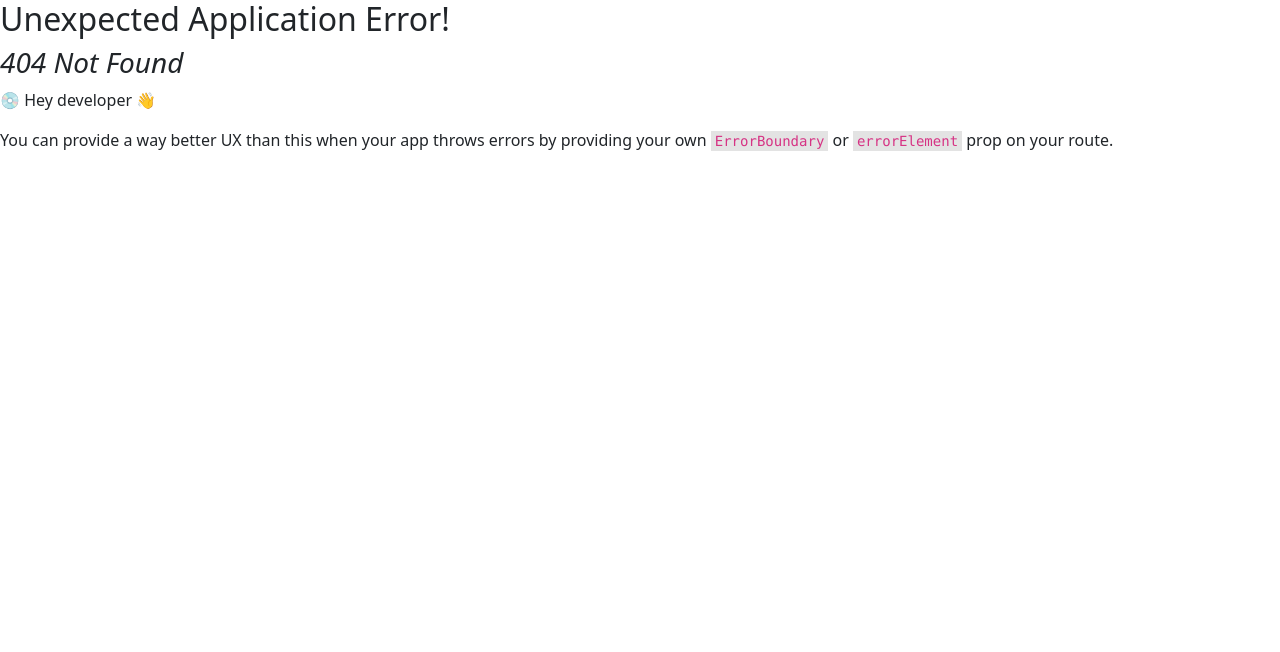
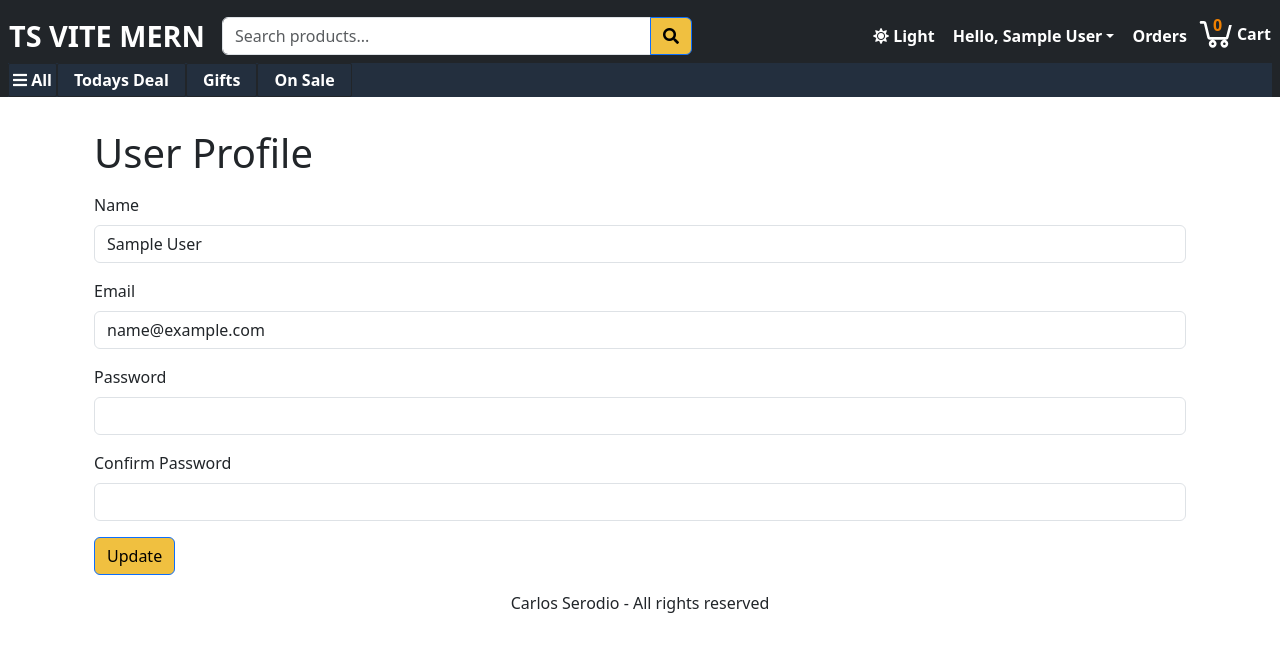
Before and after one commit to csalpha/ts-vite-mern, a React (Vite) app in the folder client/: page /profile in a window 1280 px wide. Before the commit this address had no page. Shown: the top 652 px of the page. Built offline with nearby package versions, Linux system fonts and the light colour scheme; sample sign-in values are in the browser's storage.

Commit message:
Create Profile Page

```diff
--- a/client/src/App.tsx
+++ b/client/src/App.tsx
@@ -1,19 +1,25 @@
-import { useContext, useEffect } from "react";
+// import necessary dependencies
+import { useContext, useEffect } from 'react'
 import {
   Badge,
   Button,
   Container,
+  Form,
+  FormControl,
+  InputGroup,
   Nav,
   Navbar,
   NavDropdown,
-} from "react-bootstrap";
-import { Link, Outlet } from "react-router-dom";
-import { Store } from "./Store";
-import { LinkContainer } from "react-router-bootstrap";
-import { ToastContainer } from "react-toastify";
-import "react-toastify/dist/ReactToastify.css";
+} from 'react-bootstrap'
+import { Link, Outlet } from 'react-router-dom'
+import { LinkContainer } from 'react-router-bootstrap'
+import { ToastContainer } from 'react-toastify'
+import 'react-toastify/dist/ReactToastify.css'
+import { Store } from './Store'
 
-const App = () => {
+// define App component
+function App() {
+
   // Access the state and dispatch function from the store using useContext
   const {
     state: {
@@ -23,95 +29,163 @@
     },
     dispatch, // Extract the dispatch function
   } = useContext(Store);
+  // Set the theme based on the mode
+  useEffect(() => {
+    document.body.setAttribute('data-bs-theme', mode)
+  }, [mode]) // mode
 
-  useEffect(() => {
-    // Set the theme based on the mode
-    document.body.setAttribute("data-bs-theme", mode);
-  }, [mode]);
-
+  // switch theme mode
   const switchModeHandler = () => {
      // Dispatch an action to switch the mode
-    dispatch({ type: "SWITCH_MODE" });
-  };
+    dispatch({ type: 'SWITCH_MODE' })
+  }
 
+  // sign out user
   const signoutHandler = () => {
-    dispatch({ type: "USER_SIGNOUT" }); // Dispatches an action of type "USER_SIGNOUT" to the reducer, triggering the appropriate state update
-
-    localStorage.removeItem("userInfo"); // Removes the "userInfo" key from localStorage, clearing the stored user information
-    localStorage.removeItem("cartItems"); // Removes the "cartItems" key from localStorage, clearing the stored cart items
-    localStorage.removeItem("shippingAddress"); // Removes the "shippingAddress" key from localStorage, clearing the stored shipping address
-    localStorage.removeItem("paymentMethod"); // Removes the "paymentMethod" key from localStorage, clearing the stored payment method
-
-    window.location.href = "/signin"; // Redirects the user to the "/signin" page by updating the URL of the current window
-  };
+    // dispatch signout action
+    dispatch({ type: 'USER_SIGNOUT' })
+    // remove items from local storage
+    localStorage.removeItem('userInfo')
+    localStorage.removeItem('cartItems')
+    localStorage.removeItem('shippingAddress')
+    localStorage.removeItem('paymentMethod')
+    // redirect to signin page
+    window.location.href = '/signin'
+  }
 
   return (
-    <div className='d-flex flex-column vh-100'>
-      <ToastContainer position='bottom-center' limit={1} />
+    // return the JSX elements
+    <div className="d-flex flex-column vh-100">
+      <ToastContainer position="bottom-center" limit={1} />
       {/* Header */}
       <header>
-        <Navbar expand='lg'>
-          <Container>
-            <LinkContainer to='/'>
-              <Navbar.Brand>ts vite</Navbar.Brand>
+        <Navbar
+          className="d-flex flex-column align-items-stretch p-2 pb-0 mb-3"
+          bg="dark"
+          variant="dark"
+          expand="lg"
+        >
+          <div className="d-flex justify-content-between align-items-center">
+            <LinkContainer to="/" className="header-link">
+              <Navbar.Brand>TS VITE MERN</Navbar.Brand>
             </LinkContainer>
-          </Container>
-          <Nav>
-            {/* Switch mode button */}
-            <Button variant={mode} onClick={switchModeHandler}>
-              <i className={mode === "light" ? "fa fa-sun" : "fa fa-moon"}></i>
+            <Form className="flex-grow-1 d-flex me-auto">
+              <InputGroup>
+                <FormControl
+                  type="text"
+                  name="q"
+                  id="q"
+                  placeholder="Search products..."
+                  aria-label="Search Products"
+                  aria-describedby="button-search"
+                ></FormControl>
+                <Button
+                  variant="outline-primary"
+                  type="submit"
+                  id="button-search"
+                >
+                  <i className="fas fa-search"></i>
                 </Button>
-            <Link to='/cart' className='nav-link'>
-              Cart
-              {cart.cartItems.length > 0 && (
-                <Badge pill bg='danger'>
-                  {cart.cartItems.reduce((a, c) => a + c.quantity, 0)}
-                </Badge>
-              )}
+              </InputGroup>
+            </Form>
+
+            <Navbar.Collapse>
+              <Nav className="w-100 justify-content-end">
+                <Link
+                  to="#"
+                  className="nav-link header-link"
+                  onClick={switchModeHandler}
+                >
+                  <i
+                    className={mode === 'light' ? 'fa fa-sun' : 'fa fa-moon'}
+                  ></i>{' '}
+                  {mode === 'light' ? 'Light' : 'Dark'}
                 </Link>
+
                 {userInfo ? (
                   // Condition: If userInfo exists (user is signed in)
                   <NavDropdown
-              title={userInfo.name}
-              id="basic-nav-dropdown"
-              className="dropdown-menu-start"
+                    className="header-link"
+                    title={`Hello, ${userInfo.name}`}
                   >
+                    <LinkContainer to="/profile">
+                      <NavDropdown.Item>User Profile</NavDropdown.Item>
+                    </LinkContainer>
                     <LinkContainer to="/orderhistory">
                       <NavDropdown.Item>Order History</NavDropdown.Item>
                     </LinkContainer>
-                {/* Render a NavDropdown component */}
+                    <NavDropdown.Divider />
                     <Link
-                  className='dropdown-item'
-                  to='#signout'
+                      className="dropdown-item"
+                      to="#signout"
                       onClick={signoutHandler}
                     >
-                  Sign Out
+                      {' '}
+                      Sign Out{' '}
                     </Link>
-                {/* Render a link for signing out */}
                   </NavDropdown>
                 ) : (
-              // Condition: If userInfo does not exist (user is not signed in)
-              <Link className='nav-link' to='/signin'>
-                Sign In
+                  <NavDropdown className="header-link" title={`Hello, sign in`}>
+                    <LinkContainer to="/signin">
+                      <NavDropdown.Item>Sign In</NavDropdown.Item>
+                    </LinkContainer>
+                  </NavDropdown>
+                )}
+                <Link to="/orderhistory" className="nav-link header-link">
+                  Orders
                 </Link>
-              /* Render a link for signing in */
-            )}
+                <Link to="/cart" className="nav-link header-link p-0">
+                  {
+                    <span className="cart-badge">
+                      {// display the number of items in the cart
+                      cart.cartItems.reduce((a, c) => a + c.quantity, 0)}
+                    </span>
+                  }
+                  <svg
+                    fill="#ffffff"
+                    viewBox="130 150 200 300"
+                    width="40px"
+                    height="40px"
+                  >
+                    <path d="M 110.164 188.346 C 104.807 188.346 100.437 192.834 100.437 198.337 C 100.437 203.84 104.807 208.328 110.164 208.328 L 131.746 208.328 L 157.28 313.233 C 159.445 322.131 167.197 328.219 176.126 328.219 L 297.409 328.219 C 306.186 328.219 313.633 322.248 315.951 313.545 L 341.181 218.319 L 320.815 218.319 L 297.409 308.237 L 176.126 308.237 L 150.592 203.332 C 148.426 194.434 140.675 188.346 131.746 188.346 L 110.164 188.346 Z M 285.25 328.219 C 269.254 328.219 256.069 341.762 256.069 358.192 C 256.069 374.623 269.254 388.165 285.25 388.165 C 301.247 388.165 314.431 374.623 314.431 358.192 C 314.431 341.762 301.247 328.219 285.25 328.219 Z M 197.707 328.219 C 181.711 328.219 168.526 341.762 168.526 358.192 C 168.526 374.623 181.711 388.165 197.707 388.165 C 213.704 388.165 226.888 374.623 226.888 358.192 C 226.888 341.762 213.704 328.219 197.707 328.219 Z M 197.707 348.201 C 203.179 348.201 207.434 352.572 207.434 358.192 C 207.434 363.812 203.179 368.183 197.707 368.183 C 192.236 368.183 187.98 363.812 187.98 358.192 C 187.98 352.572 192.236 348.201 197.707 348.201 Z M 285.25 348.201 C 290.722 348.201 294.977 352.572 294.977 358.192 C 294.977 363.812 290.722 368.183 285.25 368.183 C 279.779 368.183 275.523 363.812 275.523 358.192 C 275.523 352.572 279.779 348.201 285.25 348.201 Z" />
+                  </svg>
+                  <span>Cart</span>
+                </Link>
               </Nav>
+            </Navbar.Collapse>
+          </div>
+          <div className="sub-header">
+            <div className="d-flex">
+              <Link to="#" className="nav-link header-link p-1">
+                <i className="fas fa-bars"></i> All
+              </Link>
+              { // display the categories
+              ['Todays Deal', 'Gifts', 'On Sale'].map((x) => (
+                <Link
+                  key={x}
+                  className="nav-link header-link p-1 px-3"
+                  to={`/search?tag=${x}`}
+                >
+                  {x}
+                </Link>
+              ))}
+            </div>
+          </div>
         </Navbar>
       </header>
       {/* Main content */}
       <main>
-        <Container className='mt-3'>
+        <Container className="mt-3">
            {/* Renders the child route's element, if there is one. */}
           <Outlet />
         </Container>
       </main>
       {/* Footer */}
       <footer>
-        <div className='text-center'>Carlos Serôdio - All rights reserved</div>
+        <div className="text-center">Carlos Serodio - All rights reserved</div>
       </footer>
     </div>
-  );
-};
+  )
+}
 
-export default App;
+export default App
--- a/client/src/hooks/userHooks.ts
+++ b/client/src/hooks/userHooks.ts
@@ -44,3 +44,26 @@
         })
       ).data, // It expects a response of type 'UserInfo' and returns the 'data' property from the response.
   });
+
+// Exporting a custom hook named useUpdateProfileMutation
+  export const useUpdateProfileMutation = () =>
+  useMutation({
+    // Defining the mutation function
+    mutationFn: async (
+    {
+      name,
+      email,
+      password,
+    }: {
+      name: string
+      email: string
+      password: string
+    }) =>
+      ( // Makes an asynchronous a PUT request to the server's 'profile' API endpoint with the provided name, email and password.
+        await apiClient.put<UserInfo>(`api/users/profile`, {
+          name,
+          email,
+          password,
+        })
+      ).data, // It expects a response of type 'UserInfo' and returns the 'data' property from the response.
+  })
--- a/client/src/index.css
+++ b/client/src/index.css
@@ -54,3 +54,50 @@
   left: auto;
   right: 0;
 }
+
+/* header */
+
+.navbar-brand {
+  font-weight: bold;
+  font-size: 1.8rem;
+}
+
+a.header-link,
+.header-link > a {
+  border: 1px rgb(33, 37, 41) solid;
+  border-radius: 2px;
+  color: white !important;
+  font-weight: bold;
+}
+
+a.header-link:hover,
+.header-link > a:hover {
+  color: white;
+  border: 1px white solid;
+}
+
+.header .dropdown-menu,
+.header .dropdown-item {
+  color: black !important;
+  background-color: white;
+}
+.header .dropdown-item a:hover {
+  border: 1px rgb(33, 37, 41) solid;
+}
+.sub-header {
+  background-color: #232f3e;
+}
+
+.cart-badge {
+  position: absolute;
+  color: #f08000;
+  font-weight: bold;
+  margin-left: 16px;
+  margin-top: -3px;
+}
+
+.btn-primary,
+.btn-outline-primary {
+  background-color: #f0c040;
+  color: #000000;
+}
--- a/client/src/main.tsx
+++ b/client/src/main.tsx
@@ -1,3 +1,4 @@
+// import necesssary dependencies
 import React from "react";
 import ReactDOM from "react-dom/client";
 import {
@@ -24,6 +25,10 @@
 import OrderPage from "./pages/OrderPage";
 import { PayPalScriptProvider } from "@paypal/react-paypal-js";
 import OrderHistoryPage from './pages/OrderHistoryPage'
+import ProfilePage from './pages/ProfilePage'
+
+// Desc: The main entry point for the client application.
+
 
 // Create a browser router instance
 const router = createBrowserRouter(
@@ -31,6 +36,7 @@
   createRoutesFromElements(
     // define top-level route ( App Component)
     <Route path='/' element={<App />}>
+      {/* define child routes */}
       <Route
         index={true} //set as the index route
         element={<HomePage />}
@@ -39,12 +45,14 @@
       <Route path='cart' element={<CartPage />} />
       <Route path='signin' element={<SigninPage />} />
       <Route path='signup' element={<SignupPage />} />
+      {/* Protected routes */}
       <Route path='' element={<ProtectedRoute />}>
         <Route path='shipping' element={<ShippingAddressPage />} />
         <Route path='payment' element={<PaymentMethodPage />} />
         <Route path='placeorder' element={<PlaceOrderPage />} />
         <Route path='/order/:id' element={<OrderPage />} />
         <Route path="/orderhistory" element={<OrderHistoryPage />} />
+        <Route path="/profile" element={<ProfilePage />} />
       </Route>
     </Route>
   )
--- a/client/src/pages/OrderHistoryPage.tsx
+++ b/client/src/pages/OrderHistoryPage.tsx
@@ -51,12 +51,14 @@
               // show order details in a row
               <tr key={order._id}>
                 <td>{order._id}</td>
-                <td>{order.createdAt.substring(0, 10)}</td>
+                <td>{order.createdAt}</td>
+
                 <td>{order.totalPrice.toFixed(2)}</td>
-                <td>{order.isPaid ? order.paidAt.substring(0, 10) : 'No'}</td>
+                <td>{order.isPaid ? order.paidAt.substring(0,10) : 'No'}</td>
+
                 <td>
                   {order.isDelivered
-                    ? order.deliveredAt.substring(0, 10)
+                    ? order.deliveredAt.substring(0,10)
                     : 'No'}
                 </td>
                 <td>
--- /dev/null
+++ b/client/src/pages/ProfilePage.tsx
@@ -0,0 +1,113 @@
+// import necessary dependencies
+import { useContext, useState } from 'react'
+import { Button, Form } from 'react-bootstrap'
+import { Helmet } from 'react-helmet-async'
+import { toast } from 'react-toastify'
+import LoadingBox from '../components/LoadingBox'
+import { useUpdateProfileMutation } from '../hooks/userHooks'
+import { Store } from '../Store'
+import { ApiError } from '../types/ApiError'
+import { getError } from '../utils'
+
+// Define the ProfilePage component
+const ProfilePage = () => {
+  // access the state and dispatch function from the Store
+  const { state, dispatch } = useContext(Store) // state is the global state, dispatch is the function to dispatch actions to the reducer
+  const { userInfo } = state // get userInfo from state
+
+  // define variables to store the user's name, email, password, and confirm password
+  const [name, setName] = useState(userInfo!.name)
+  const [email, setEmail] = useState(userInfo!.email)
+  const [password, setPassword] = useState('')
+  const [confirmPassword, setConfirmPassword] = useState('')
+
+  // use the useUpdateProfileMutation hook to update the user's profile
+  const { mutateAsync: updateProfile, isLoading } = useUpdateProfileMutation()
+
+  // define the submitHandler function to handle the form submission
+  const submitHandler = async (e: React.SyntheticEvent) => { // e is the event object
+    e.preventDefault() // prevent the default form submission behavior
+
+    try {
+      // check if the password and confirm password match
+      if (password !== confirmPassword) {
+        toast.error('Passwords do not match')
+        return
+      }
+      // call the updateProfile function to update the user's profile
+      const data = await updateProfile({
+        name,
+        email,
+        password,
+      })
+
+      // dispatch the USER_SIGNIN action to update the global state
+      dispatch({ type: 'USER_SIGNIN', payload: data })
+
+      // update the user's info in localStorage
+      localStorage.setItem('userInfo', JSON.stringify(data))
+
+      // show a success toast message
+      toast.success('User updated successfully')
+
+    } catch (err) { // if there is an error
+      // show an error toast message
+      toast.error(getError(err as ApiError))
+    }
+  }
+
+  // return the JSX elements to render
+  return (
+    <div className="container small-container">
+      {/* set the page title */}
+      <Helmet>
+        <title>User Profile</title>
+      </Helmet>
+      {/* display the page header */}
+      <h1 className="my-3">User Profile</h1>
+      {/* display the form */}
+      <form onSubmit={submitHandler}>
+        <Form.Group className="mb-3" controlId="name">
+          <Form.Label>Name</Form.Label>
+          <Form.Control
+            value={name}
+            onChange={(e) => setName(e.target.value)}
+            required
+          />
+        </Form.Group>
+        <Form.Group className="mb-3" controlId="name">
+          <Form.Label>Email</Form.Label>
+          <Form.Control
+            type="email"
+            value={email}
+            onChange={(e) => setEmail(e.target.value)}
+            required
+          />
+        </Form.Group>
+        <Form.Group className="mb-3" controlId="password">
+          <Form.Label>Password</Form.Label>
+          <Form.Control
+            type="password"
+            onChange={(e) => setPassword(e.target.value)}
+          />
+        </Form.Group>
+        <Form.Group className="mb-3" controlId="password">
+          <Form.Label>Confirm Password</Form.Label>
+          <Form.Control
+            type="password"
+            onChange={(e) => setConfirmPassword(e.target.value)}
+          />
+        </Form.Group>
+        <div className="mb-3">
+          <Button disabled={isLoading} type="submit">
+            Update
+          </Button>
+          { // if the isLoading variable is true, display the LoadingBox component
+          isLoading && <LoadingBox></LoadingBox>}
+        </div>
+      </form>
+    </div>
+  )
+}
+
+export default ProfilePage
```
Also changed, not shown: 2 other files (tests, documents, lock files or other folders). Lines whose indentation alone changed are shown as unchanged.
